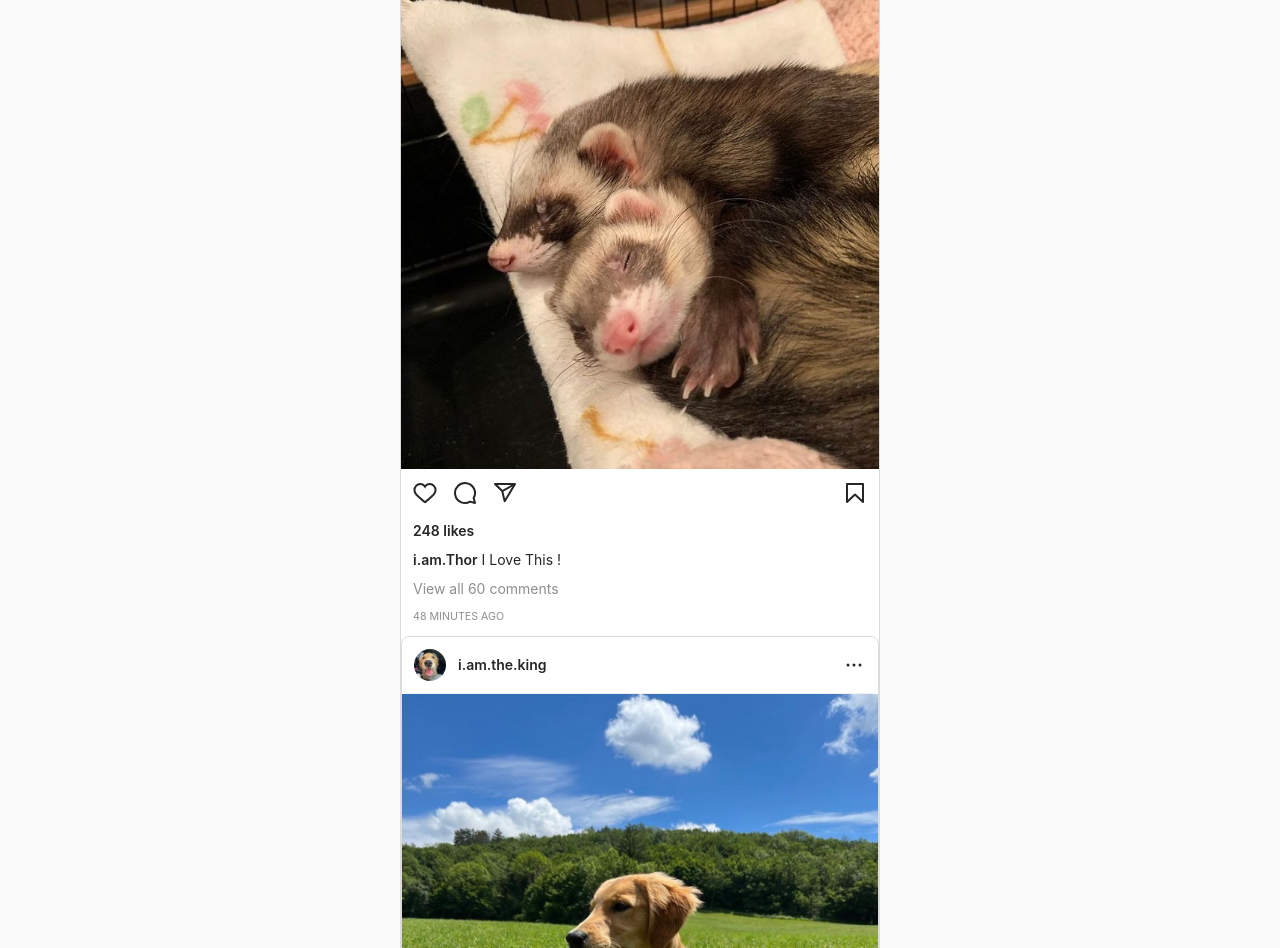
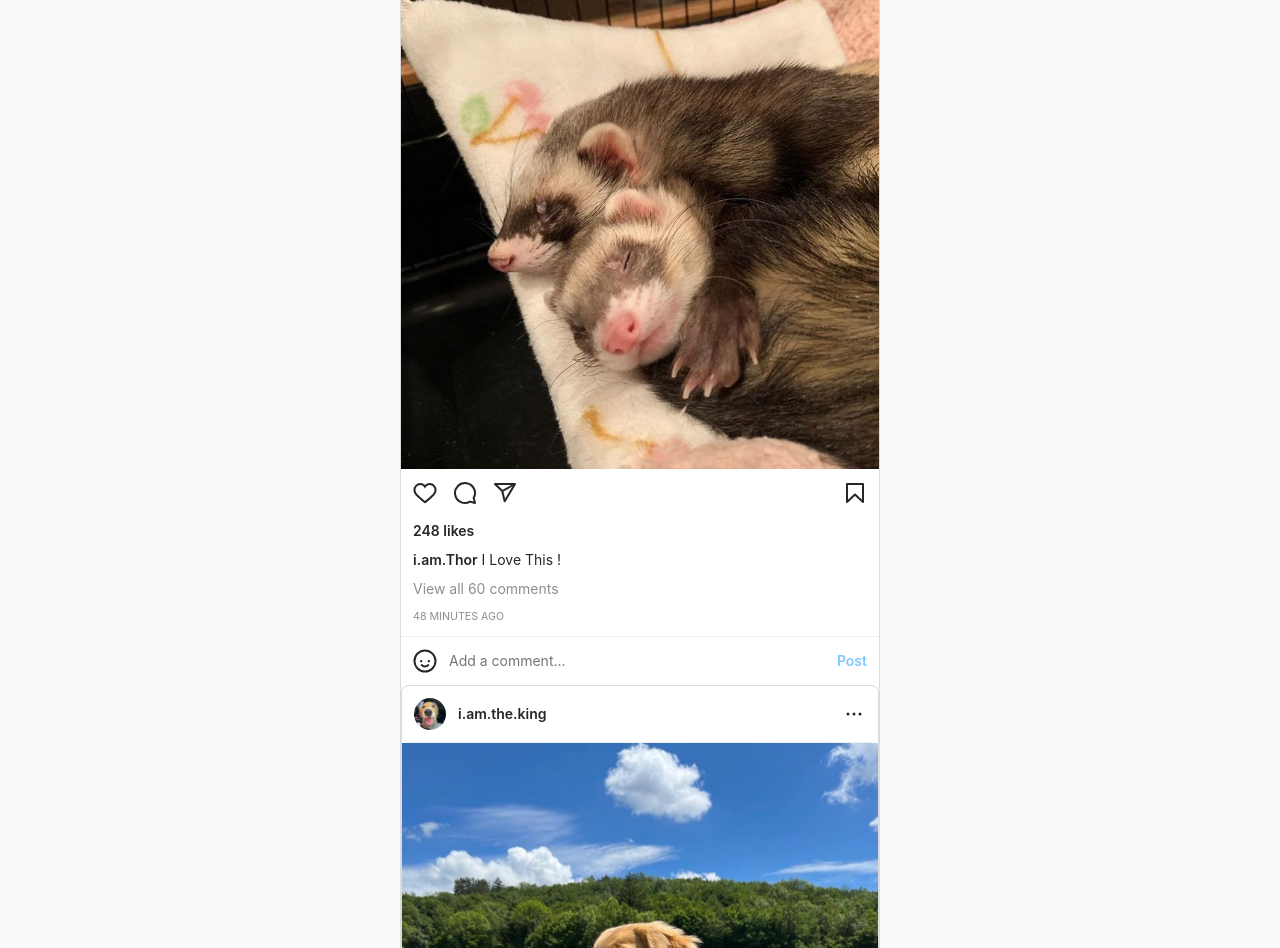
Before and after one commit to SANJAY-KUMAR-S-763B95220/petstagram, a plain HTML site: page index.html in a window 1280 px wide. Shown: the part 152-1100 px from the top of the page. Drawn offline with Linux system fonts and the light colour scheme.

Commit message:
post button on post 1

```diff
--- a/index.html
+++ b/index.html
@@ -262,6 +262,23 @@
 
           <!-- Post time -->
           <div class="time"> 48 minutes ago</div>
+          <!-- Post footer with emoji button, comment input, and post button -->
+          <footer>
+            <svg
+              color="currentcolor"
+              fill="currentcolor"
+              viewBox="0 0 24 24"
+              height="24"
+              width="24"
+            >
+              <path
+                d="M15.83 10.997a1.167 1.167 0 101.167 1.167 1.167 1.167 0 00-1.167-1.167zm-6.5 1.167a1.167 1.167 0 10-1.166 1.167 1.167 1.167 0 001.166-1.167zm5.163 3.24a3.406 3.406 0 01-4.982.007 1 1 0 10-1.557 1.256 5.397 5.397 0 008.09 0 1 1 0 00-1.55-1.263zM12 .503a11.5 11.5 0 1011.5 11.5A11.513 11.513 0 0012 .503zm0 21a9.5 9.5 0 119.5-9.5 9.51 9.51 0 01-9.5 9.5z"
+              ></path>
+            </svg>
+            <input type="text" placeholder="Add a comment..." />
+            <button disabled>Post</button>
+          </footer>
+
            <!-- Post 2 -->
         <article class="post">
           <!-- Top Section of Post -->
```
